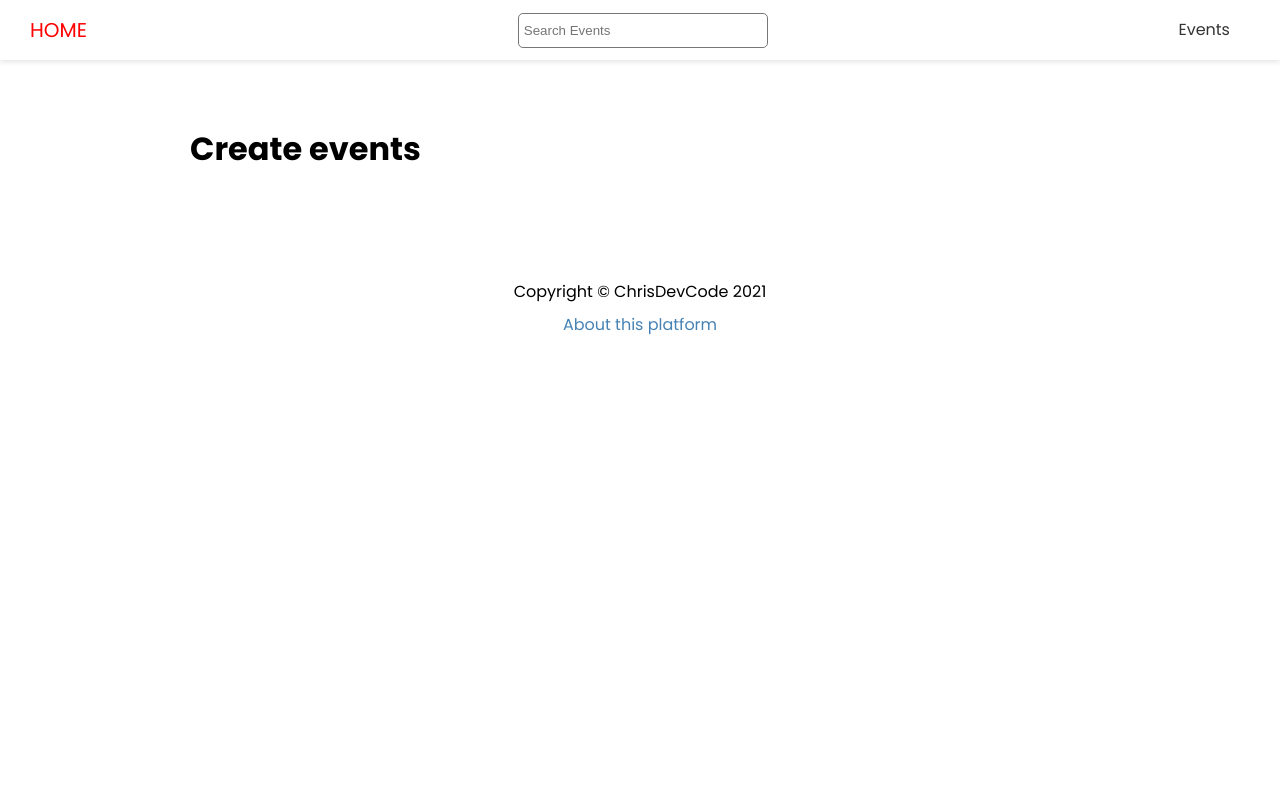
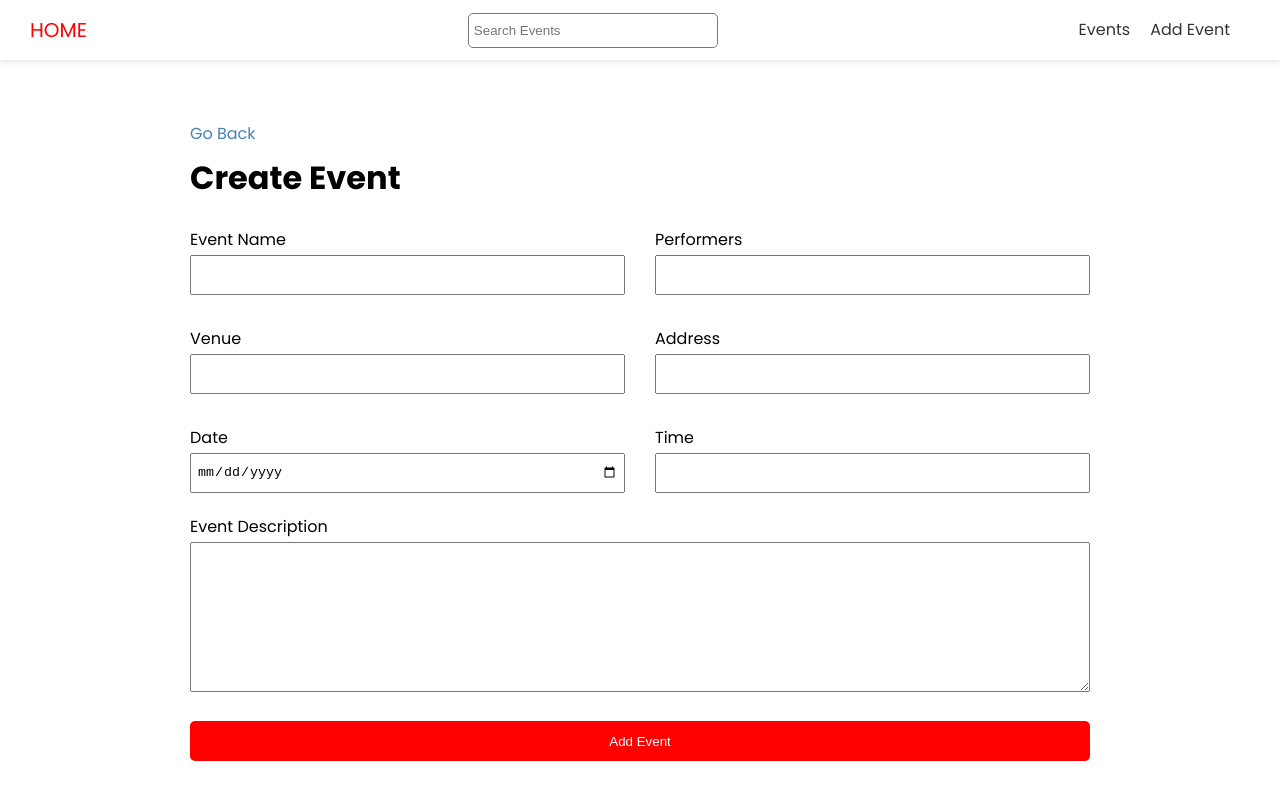
Before and after one commit to ChrisAchinga/events-front, a Next.js app: page /events/add in a window 1280 px wide. Shown: the top 800 px of the page. Built offline with nearby package versions, Linux system fonts and the light colour scheme; no server answers.

Commit message:
created add event form

```diff
--- a/components/Header.js
+++ b/components/Header.js
@@ -18,6 +18,11 @@
               <a>Events</a>
             </Link>
           </li>
+          <li>
+            <Link href='/events/add'>
+              <a>Add Event</a>
+            </Link>
+          </li>
         </ul>
       </nav>
     </header>
--- a/pages/events/add.js
+++ b/pages/events/add.js
@@ -1,11 +1,114 @@
+import { useState } from 'react'
+import { useRouter } from 'next/router'
+import Link from 'next/link'
 import Layout from '@/components/Layout'
+import { API_URL } from '@/config/index'
+import styles from '@/styles/Form.module.css'
 
 const AddEvents = () => {
-    return (
-        <Layout title='Add event'>
-            <h1>Create events</h1>
-        </Layout>
-    )
+  const [values, setValues] = useState({
+    name: '',
+    performers: '',
+    venue: '',
+    address: '',
+    date: '',
+    time: '',
+    description: '',
+  })
+
+  const router = useRouter()
+
+  const handleSubmit = (e) => {
+    e.preventDefault()
+    console.log(values)
+  }
+
+  const handleInputChange = (e) => {
+    const { name, value } = e.target
+    setValues({ ...values, [name]: value })
+  }
+
+  return (
+    <Layout title='Add New Events'>
+      <Link href='/events'>Go Back</Link>
+      <h1>Create Event</h1>
+      <form onSubmit={handleSubmit} className={styles.form}>
+        <div className={styles.grid}>
+          <div>
+            <label htmlFor='name'>Event Name</label>
+            <input
+              type='text'
+              id='name'
+              name='name'
+              value={values.name}
+              onChange={handleInputChange}
+            />
+          </div>
+          <div>
+            <label htmlFor='performers'>Performers</label>
+            <input
+              type='text'
+              name='performers'
+              id='performers'
+              value={values.performers}
+              onChange={handleInputChange}
+            />
+          </div>
+          <div>
+            <label htmlFor='venue'>Venue</label>
+            <input
+              type='text'
+              name='venue'
+              id='venue'
+              value={values.venue}
+              onChange={handleInputChange}
+            />
+          </div>
+          <div>
+            <label htmlFor='address'>Address</label>
+            <input
+              type='text'
+              name='address'
+              id='address'
+              value={values.address}
+              onChange={handleInputChange}
+            />
+          </div>
+          <div>
+            <label htmlFor='date'>Date</label>
+            <input
+              type='date'
+              name='date'
+              id='date'
+              value={values.date}
+              onChange={handleInputChange}
+            />
+          </div>
+          <div>
+            <label htmlFor='time'>Time</label>
+            <input
+              type='text'
+              name='time'
+              id='time'
+              value={values.time}
+              onChange={handleInputChange}
+            />
+          </div>
+        </div>
+        <div>
+          <label htmlFor='description'>Event Description</label>
+          <textarea
+            type='text'
+            name='description'
+            id='description'
+            value={values.description}
+            onChange={handleInputChange}
+          ></textarea>
+        </div>
+        <input type='submit' value='Add Event' className='btn' />
+      </form>
+    </Layout>
+  )
 }
 
 export default AddEvents
--- /dev/null
+++ b/styles/Form.module.css
@@ -0,0 +1,39 @@
+.form label {
+  display: block;
+}
+
+.form input {
+  width: 100%;
+  height: 40px;
+  padding: 5px;
+}
+
+.form textarea {
+  width: 100%;
+  height: 150px;
+}
+
+.form input[type='submit'] {
+  display: block;
+  width: 100%;
+  margin: 20px 0 30px;
+}
+
+.form .file {
+  border: 1px #ccc solid;
+  background-color: #f4f4f4;
+  padding: 10px;
+}
+
+.grid {
+  display: grid;
+  grid-template-columns: 1fr 1fr;
+  gap: 30px;
+  margin-bottom: 20px;
+}
+
+@media (max-width: 600px) {
+  .grid {
+    grid-template-columns: 1fr;
+  }
+}
```
